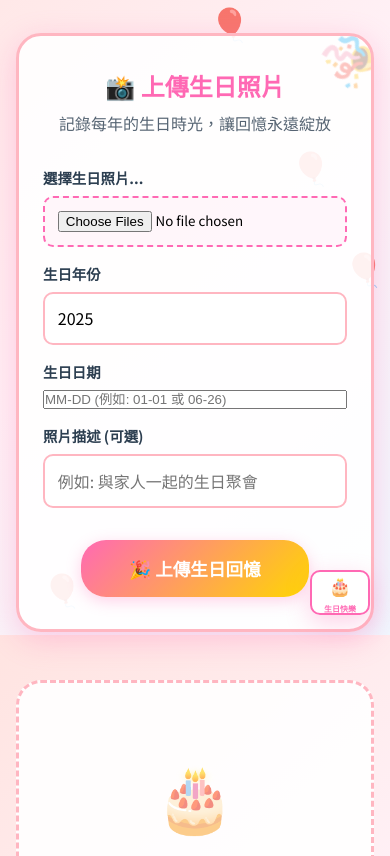
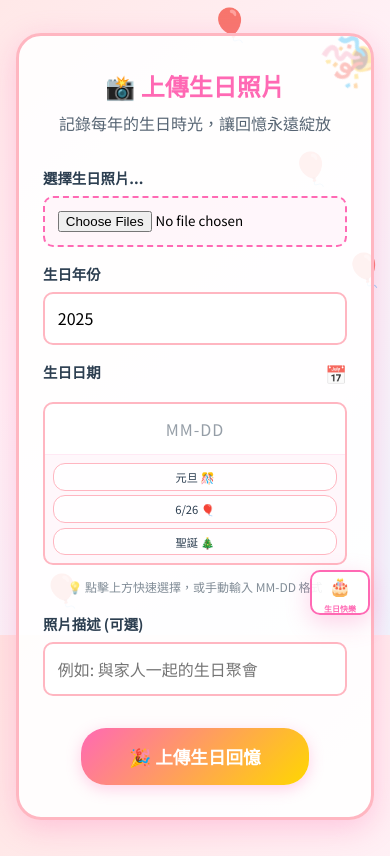
Before and after one commit to DanielHsuJasm/internetcorner, a Flask app: page /birthday/ in a window 390 px wide. Shown: the part 209-1065 px from the top of the page. Run offline with Flask 3, Linux system fonts and the light colour scheme.

Commit message:
birthday page

```diff
--- a/static/css/birthday.css
+++ b/static/css/birthday.css
@@ -382,6 +382,124 @@ main {
     transform: translateY(0);
 }
 
+/* ===== 🎂 美化生日日期欄位的專用樣式 ===== */
+.date-label {
+    display: flex;
+    align-items: center;
+    justify-content: space-between;
+    color: var(--text-dark);
+    font-weight: 600;
+    margin-bottom: 0.5rem;
+    font-size: 0.9rem;
+}
+
+.label-text {
+    flex: 1;
+}
+
+.label-icon {
+    font-size: 1.1rem;
+    opacity: 0.8;
+}
+
+.date-input-container {
+    position: relative;
+    border: 2px solid var(--birthday-secondary);
+    border-radius: 10px;
+    background: white;
+    overflow: hidden;
+    transition: all 0.3s ease;
+}
+
+.date-input-container.valid {
+    border-color: #2ED573;
+    box-shadow: 0 0 0 3px rgba(46, 213, 115, 0.2);
+}
+
+.date-input-container.invalid {
+    border-color: #FF4757;
+    box-shadow: 0 0 0 3px rgba(255, 71, 87, 0.2);
+}
+
+.date-input-container:focus-within {
+    border-color: var(--birthday-primary);
+    box-shadow: 0 0 0 3px rgba(255, 105, 180, 0.2);
+}
+
+#birthday-date {
+    width: 100%;
+    padding: 0.8rem 1rem;
+    border: none;
+    background: transparent;
+    font-family: inherit;
+    font-size: 1rem;
+    text-align: center;
+    letter-spacing: 1px;
+    font-weight: 500;
+    color: var(--text-dark);
+}
+
+#birthday-date:focus {
+    outline: none;
+}
+
+#birthday-date::placeholder {
+    color: rgba(44, 62, 80, 0.5);
+    font-weight: 400;
+}
+
+.date-examples {
+    display: flex;
+    justify-content: space-around;
+    padding: 0.5rem;
+    background: rgba(255, 105, 180, 0.05);
+    border-top: 1px solid rgba(255, 105, 180, 0.1);
+}
+
+.example-item {
+    padding: 0.3rem 0.6rem;
+    background: var(--birthday-card);
+    border: 1px solid var(--birthday-secondary);
+    border-radius: 12px;
+    font-size: 0.75rem;
+    cursor: pointer;
+    transition: all 0.3s ease;
+    user-select: none;
+    font-weight: 500;
+    color: var(--text-dark);
+    min-width: 50px;
+    text-align: center;
+    position: relative;
+}
+
+.example-item:hover {
+    background: var(--birthday-primary);
+    color: white;
+    border-color: var(--birthday-primary);
+    transform: translateY(-1px);
+    box-shadow: 0 2px 8px var(--birthday-shadow);
+}
+
+.example-item.selected {
+    background: var(--birthday-primary);
+    color: white;
+    border-color: var(--birthday-primary);
+    box-shadow: 0 3px 12px var(--birthday-shadow);
+}
+
+.date-help {
+    margin-top: 0.5rem;
+    text-align: center;
+}
+
+.date-help small {
+    color: rgba(44, 62, 80, 0.6);
+    font-size: 0.8rem;
+    display: inline-flex;
+    align-items: center;
+    gap: 0.3rem;
+}
+
 /* ===== 年份篩選 ===== */
 .filter-section {
     width: 100%;
@@ -750,6 +868,53 @@ main {
     50% { opacity: 1; }
 }
 
+/* ===== 動畫效果 ===== */
+@keyframes dateInputSuccess {
+    0% { transform: scale(1); }
+    50% { transform: scale(1.02); }
+    100% { transform: scale(1); }
+}
+
+.date-input-container.valid {
+    animation: dateInputSuccess 0.3s ease;
+}
+
+/* 錯誤狀態動畫 */
+@keyframes dateInputError {
+    0%, 100% { transform: translateX(0); }
+    25% { transform: translateX(-3px); }
+    75% { transform: translateX(3px); }
+}
+
+.date-input-container.invalid {
+    animation: dateInputError 0.3s ease;
+}
+
+/* 懸停提示 */
+.example-item::after {
+    content: attr(data-date);
+    position: absolute;
+    bottom: 100%;
+    left: 50%;
+    transform: translateX(-50%);
+    background: rgba(0, 0, 0, 0.8);
+    color: white;
+    padding: 0.3rem 0.6rem;
+    border-radius: 6px;
+    font-size: 0.7rem;
+    opacity: 0;
+    visibility: hidden;
+    transition: all 0.3s ease;
+    margin-bottom: 0.3rem;
+    white-space: nowrap;
+    z-index: 10;
+}
+
+.example-item:hover::after {
+    opacity: 1;
+    visibility: visible;
+}
+
 /* ===== 響應式設計 ===== */
 @media (max-width: 768px) {
     header h1 {
@@ -823,6 +988,21 @@ main {
         padding: 25px;
         width: 95%;
     }
+
+    /* 響應式日期欄位 */
+    .date-examples {
+        flex-direction: column;
+        gap: 0.3rem;
+    }
+
+    .example-item {
+        font-size: 0.8rem;
+        padding: 0.4rem 0.8rem;
+    }
+
+    .date-help small {
+        font-size: 0.75rem;
+    }
 }
 
 @media (max-width: 480px) {
@@ -850,4 +1030,26 @@ main {
     .birthday-message p {
         font-size: 1rem;
     }
+
+    /* 小螢幕日期欄位優化 */
+    .date-label {
+        flex-direction: column;
+        align-items: flex-start;
+        gap: 0.2rem;
+    }
+
+    .label-icon {
+        align-self: flex-end;
+        margin-top: -1.5rem;
+    }
+
+    .example-item {
+        font-size: 0.7rem;
+        padding: 0.3rem 0.5rem;
+    }
 }
+
+/* 確保在表單網格中的對齊 */
+.form-group .date-input-container {
+    margin-top: 0.5rem;
+}
--- a/static/js/birthday.js
+++ b/static/js/birthday.js
@@ -9,6 +9,11 @@ document.addEventListener('DOMContentLoaded', function() {
     const birthdayCard = document.querySelector('.birthday-card-container');
     const birthdayMessage = document.querySelector('.birthday-message');
 
+    // 🎂 生日日期欄位相關元素
+    const birthdayDateInput = document.getElementById('birthday-date');
+    const exampleItems = document.querySelectorAll('.example-item');
+    const dateContainer = document.querySelector('.date-input-container');
+
     // 設定當前年份
     const currentYear = new Date().getFullYear();
     const yearInput = document.getElementById('birthday-year');
@@ -16,8 +21,135 @@ document.addEventListener('DOMContentLoaded', function() {
         yearInput.value = currentYear;
     }
 
-    // 生日卡片功能
-    if (birthdayCard && birthdayMessage) {
+    // ===== 🎂 生日日期欄位功能 =====
+    function initBirthdayDateField() {
+        if (!birthdayDateInput || !exampleItems.length || !dateContainer) {
+            console.warn('生日日期欄位元素未找到');
+            return;
+        }
+
+        // 快速選擇示例日期
+        exampleItems.forEach(item => {
+            item.addEventListener('click', function() {
+                const date = this.getAttribute('data-date');
+                birthdayDateInput.value = date;
+                birthdayDateInput.focus();
+
+                // 添加選中效果
+                exampleItems.forEach(i => i.classList.remove('selected'));
+                this.classList.add('selected');
+
+                // 驗證輸入
+                validateDateInput();
+
+                console.log(`📅 快速選擇日期: ${date}`);
+            });
+        });
+
+        // 日期格式化和驗證
+        birthdayDateInput.addEventListener('input', function(e) {
+            let value = e.target.value.replace(/[^\d]/g, ''); // 只保留數字
+
+            if (value.length >= 2) {
+                // 自動添加 "-" 分隔符
+                value = value.substring(0, 2) + '-' + value.substring(2, 4);
+            }
+
+            e.target.value = value;
+            validateDateInput();
+        });
+
+        // 鍵盤事件處理
+        birthdayDateInput.addEventListener('keydown', function(e) {
+            // 允許的按鍵：數字、退格、刪除、Tab、方向鍵
+            const allowedKeys = ['Backspace', 'Delete', 'Tab', 'ArrowLeft', 'ArrowRight', 'ArrowUp', 'ArrowDown'];
+            const isNumber = e.key >= '0' && e.key <= '9';
+
+            if (!isNumber && !allowedKeys.includes(e.key)) {
+                e.preventDefault();
+            }
+        });
+
+        // 失焦驗證
+        birthdayDateInput.addEventListener('blur', function() {
+            validateDateInput();
+        });
+
+        // 驗證日期輸入
+        function validateDateInput() {
+            const value = birthdayDateInput.value;
+            const dateRegex = /^(0[1-9]|1[0-2])-(0[1-9]|[12][0-9]|3[01])$/;
+
+            if (value === '') {
+                setInputState('normal');
+                return;
+            }
+
+            if (dateRegex.test(value)) {
+                const [month, day] = value.split('-').map(Number);
+
+                // 檢查月份和日期的有效性
+                if (isValidDate(month, day)) {
+                    setInputState('valid');
+                    updateSelectedExample(value);
+                } else {
+                    setInputState('invalid');
+                }
+            } else {
+                setInputState('invalid');
+            }
+        }
+
+        // 檢查日期有效性
+        function isValidDate(month, day) {
+            const daysInMonth = [31, 29, 31, 30, 31, 30, 31, 31, 30, 31, 30, 31];
+            return day <= daysInMonth[month - 1];
+        }
+
+        // 設置輸入框狀態
+        function setInputState(state) {
+            const container = dateContainer;
+            container.classList.remove('valid', 'invalid', 'normal');
+            container.classList.add(state);
+
+            if (state === 'valid') {
+                console.log('✅ 日期格式正確');
+            } else if (state === 'invalid') {
+                console.log('❌ 日期格式錯誤');
+            }
+        }
+
+        // 更新選中的示例
+        function updateSelectedExample(value) {
+            exampleItems.forEach(item => {
+                item.classList.remove('selected');
+                if (item.getAttribute('data-date') === value) {
+                    item.classList.add('selected');
+                }
+            });
+        }
+
+        // 懸停效果
+        exampleItems.forEach(item => {
+            item.addEventListener('mouseenter', function() {
+                this.style.transform = 'scale(1.05)';
+            });
+
+            item.addEventListener('mouseleave', function() {
+                this.style.transform = 'scale(1)';
+            });
+        });
+
+        console.log('📅 生日日期欄位已初始化');
+    }
+
+    // ===== 生日卡片功能 =====
+    function initBirthdayCard() {
+        if (!birthdayCard || !birthdayMessage) {
+            console.warn('生日卡片元素未找到');
+            return;
+        }
+
         let isCardOpen = false;
 
         birthdayCard.addEventListener('click', function(e) {
@@ -71,9 +203,18 @@ document.addEventListener('DOMContentLoaded', function() {
 
             console.log('🎂 生日卡片已關閉');
         }
+
+        console.log('🎂 生日卡片功能已初始化');
     }
 
-    // 照片模態框功能
+    // ===== 照片模態框功能 =====
+    function initPhotoModal() {
+        if (!photoModal || !modalImage) {
+            console.warn('照片模態框元素未找到');
+            return;
+        }
+
+        // 全域函數：顯示照片模態框
         window.showPhotoModal = function(img) {
             const photoCard = img.closest('.photo-card');
             const year = photoCard.dataset.year;
@@ -92,6 +233,7 @@ document.addEventListener('DOMContentLoaded', function() {
             console.log(`📸 顯示照片: ${year}年`);
         };
 
+        // 全域函數：關閉照片模態框
         window.closePhotoModal = function() {
             photoModal.classList.remove('show');
             modalImage.src = '';
@@ -101,7 +243,6 @@ document.addEventListener('DOMContentLoaded', function() {
         };
 
         // 模態框點擊事件
-    if (photoModal) {
         photoModal.addEventListener('click', function(e) {
             if (e.target === photoModal) {
                 closePhotoModal();
@@ -114,16 +255,24 @@ document.addEventListener('DOMContentLoaded', function() {
                 closePhotoModal();
             }
         });
+
+        console.log('📸 照片模態框功能已初始化');
     }
 
-    // 文件上傳處理
-    if (fileInput) {
+    // ===== 文件上傳處理 =====
+    function initFileUpload() {
+        if (!fileInput || !uploadForm) {
+            console.warn('上傳相關元素未找到');
+            return;
+        }
+
+        const uploadSection = document.querySelector('.upload-section');
+
         fileInput.addEventListener('change', function(e) {
             showSelectedFiles(e.target.files);
         });
 
         // 拖拽上傳
-        const uploadSection = document.querySelector('.upload-section');
         if (uploadSection) {
             ['dragenter', 'dragover', 'dragleave', 'drop'].forEach(eventName => {
                 uploadSection.addEventListener(eventName, preventDefaults, false);
@@ -168,7 +317,6 @@ document.addEventListener('DOMContentLoaded', function() {
                 fileInput.files = dataTransfer.files;
 
                 showSelectedFiles(dataTransfer.files);
-            }
             }
         }
 
@@ -251,23 +399,26 @@ document.addEventListener('DOMContentLoaded', function() {
                 previewItem.appendChild(fileSize);
                 previewContainer.appendChild(previewItem);
             });
-    }
 
-    function formatFileSize(bytes) {
-        if (bytes === 0) return '0 Bytes';
-        const k = 1024;
-        const sizes = ['Bytes', 'KB', 'MB', 'GB'];
-        const i = Math.floor(Math.log(bytes) / Math.log(k));
-        return parseFloat((bytes / Math.pow(k, i)).toFixed(2)) + ' ' + sizes[i];
+            console.log(`📁 顯示 ${files.length} 個文件預覽`);
         }
 
         // 表單提交處理
-    if (uploadForm) {
         uploadForm.addEventListener('submit', function(e) {
             if (!fileInput.files || fileInput.files.length === 0) {
                 e.preventDefault();
                 showNotification('請選擇要上傳的生日照片', 'warning');
                 return;
+            }
+
+            // 驗證生日日期
+            if (birthdayDateInput && birthdayDateInput.value) {
+                const dateRegex = /^(0[1-9]|1[0-2])-(0[1-9]|[12][0-9]|3[01])$/;
+                if (!dateRegex.test(birthdayDateInput.value)) {
+                    e.preventDefault();
+                    showNotification('請輸入正確的生日日期格式 (MM-DD)', 'error');
+                    return;
+                }
             }
 
             // 顯示上傳中狀態
@@ -279,6 +430,17 @@ document.addEventListener('DOMContentLoaded', function() {
 
             console.log('🎂 開始上傳生日照片');
         });
+
+        console.log('📁 文件上傳功能已初始化');
+    }
+
+    // ===== 輔助函數 =====
+    function formatFileSize(bytes) {
+        if (bytes === 0) return '0 Bytes';
+        const k = 1024;
+        const sizes = ['Bytes', 'KB', 'MB', 'GB'];
+        const i = Math.floor(Math.log(bytes) / Math.log(k));
+        return parseFloat((bytes / Math.pow(k, i)).toFixed(2)) + ' ' + sizes[i];
     }
 
     // 通知系統
@@ -313,9 +475,11 @@ document.addEventListener('DOMContentLoaded', function() {
                 }
             }, 300);
         }, 4000);
+
+        console.log(`📢 通知: ${message} (${type})`);
     }
 
-    // 響應式處理
+    // ===== 響應式處理 =====
     function handleResize() {
         const gallery = document.querySelector('.birthday-gallery');
         if (gallery) {
@@ -328,7 +492,8 @@ document.addEventListener('DOMContentLoaded', function() {
 
     window.addEventListener('resize', handleResize);
 
-    // 觸摸設備支援
+    // ===== 觸摸設備支援 =====
+    function initTouchSupport() {
         if ('ontouchstart' in window) {
             document.body.classList.add('touch-device');
 
@@ -363,10 +528,15 @@ document.addEventListener('DOMContentLoaded', function() {
                     lastTap = currentTime;
                 });
             });
+
+            console.log('👆 觸摸設備支援已啟用');
+        }
     }
 
-    // 年份篩選增強
+    // ===== 年份篩選增強 =====
+    function initYearFilters() {
         const yearFilters = document.querySelectorAll('.year-filter');
+
         yearFilters.forEach(filter => {
             filter.addEventListener('click', function(e) {
                 // 移除所有 active 類
@@ -387,7 +557,10 @@ document.addEventListener('DOMContentLoaded', function() {
             });
         });
 
-    // 載入動畫
+        console.log('📅 年份篩選功能已初始化');
+    }
+
+    // ===== 載入動畫 =====
     function showLoadingAnimation() {
         const loadingDiv = document.createElement('div');
         loadingDiv.style.cssText = `
@@ -415,7 +588,7 @@ document.addEventListener('DOMContentLoaded', function() {
         }, 3000);
     }
 
-    // 生日特效
+    // ===== 生日特效 =====
     function createBirthdayEffect() {
         // 創建生日特效（例如飄落的彩色紙屑）
         const colors = ['#FF69B4', '#FFB6C1', '#FFD700', '#FF4500', '#32CD32', '#1E90FF'];
@@ -445,26 +618,7 @@ document.addEventListener('DOMContentLoaded', function() {
         }
     }
 
-    // 添加彩色紙屑動畫 CSS
-    if (!document.querySelector('#confetti-styles')) {
-        const style = document.createElement('style');
-        style.id = 'confetti-styles';
-        style.textContent = `
-            @keyframes confetti-fall {
-                0% {
-                    transform: translateY(-50px) rotate(0deg);
-                    opacity: 1;
-                }
-                100% {
-                    transform: translateY(100vh) rotate(360deg);
-                    opacity: 0;
-                }
-            }
-        `;
-        document.head.appendChild(style);
-    }
-
-    // 生日祝福動態效果
+    // ===== 生日祝福動態效果 =====
     function animateBirthdayMessage() {
         const messages = [
             '🎂 生日快樂！',
@@ -488,7 +642,7 @@ document.addEventListener('DOMContentLoaded', function() {
         }
     }
 
-    // 生日音效（可選）
+    // ===== 生日音效（可選） =====
     function playBirthdaySound() {
         try {
             // 創建簡單的生日音效
@@ -532,7 +686,7 @@ document.addEventListener('DOMContentLoaded', function() {
         }
     }
 
-    // 初始化特效
+    // ===== 初始化特效 =====
     function initBirthdayEffects() {
         // 如果是生日月份，自動播放特效
         const currentMonth = new Date().getMonth() + 1;
@@ -549,9 +703,12 @@ document.addEventListener('DOMContentLoaded', function() {
 
         // 啟動動態祝福消息
         animateBirthdayMessage();
+
+        console.log('🎊 生日特效系統已初始化');
     }
 
-    // 添加快捷鍵支援
+    // ===== 快捷鍵支援 =====
+    function initKeyboardShortcuts() {
         document.addEventListener('keydown', function(e) {
             // Ctrl/Cmd + U 快速上傳
             if ((e.ctrlKey || e.metaKey) && e.key === 'u') {
@@ -568,7 +725,10 @@ document.addEventListener('DOMContentLoaded', function() {
             }
         });
 
-    // 性能優化：懶加載圖片
+        console.log('⌨️ 快捷鍵支援已啟用');
+    }
+
+    // ===== 性能優化：懶加載圖片 =====
     function setupLazyLoading() {
         if ('IntersectionObserver' in window) {
             const imageObserver = new IntersectionObserver((entries) => {
@@ -586,13 +746,89 @@ document.addEventListener('DOMContentLoaded', function() {
 
             const lazyImages = document.querySelectorAll('img[data-src]');
             lazyImages.forEach(img => imageObserver.observe(img));
+
+            console.log('🖼️ 圖片懶加載已啟用');
         }
     }
 
-    // 初始化所有功能
-    initBirthdayEffects();
-    setupLazyLoading();
+    // ===== 錯誤處理 =====
+    function setupErrorHandling() {
+        window.addEventListener('error', function(e) {
+            console.error('🚨 頁面錯誤:', e.error);
+            showNotification('頁面發生錯誤，請重新整理頁面', 'error');
+        });
+
+        window.addEventListener('unhandledrejection', function(e) {
+            console.error('🚨 未處理的 Promise 錯誤:', e.reason);
+        });
+
+        console.log('🛡️ 錯誤處理已設置');
+    }
+
+    // ===== 添加彩色紙屑動畫 CSS =====
+    function addConfettiStyles() {
+        if (!document.querySelector('#confetti-styles')) {
+            const style = document.createElement('style');
+            style.id = 'confetti-styles';
+            style.textContent = `
+                @keyframes confetti-fall {
+                    0% {
+                        transform: translateY(-50px) rotate(0deg);
+                        opacity: 1;
+                    }
+                    100% {
+                        transform: translateY(100vh) rotate(360deg);
+                        opacity: 0;
+                    }
+                }
+            `;
+            document.head.appendChild(style);
+        }
+    }
+
+    // ===== 主初始化函數 =====
+    function initializeAll() {
+        try {
+            // 初始化各個功能模組
+            initBirthdayDateField();    // 🎂 生日日期欄位
+            initBirthdayCard();         // 🎂 生日卡片
+            initPhotoModal();           // 📸 照片模態框
+            initFileUpload();           // 📁 文件上傳
+            initTouchSupport();         // 👆 觸摸支援
+            initYearFilters();          // 📅 年份篩選
+            initBirthdayEffects();      // 🎊 生日特效
+            initKeyboardShortcuts();    // ⌨️ 快捷鍵
+            setupLazyLoading();         // 🖼️ 懶加載
+            setupErrorHandling();       // 🛡️ 錯誤處理
+            addConfettiStyles();        // 🎨 動畫樣式
 
             console.log('🎂 生日頁面已完全載入！');
             console.log('💡 可用快捷鍵: Ctrl+U (上傳), Ctrl+E (特效)');
+
+        } catch (error) {
+            console.error('❌ 初始化過程中發生錯誤:', error);
+            showNotification('頁面初始化失敗，某些功能可能無法正常使用', 'error');
+        }
+    }
+
+    // ===== 開始初始化 =====
+    initializeAll();
+
+    // ===== 調試功能（開發模式） =====
+    if (window.location.hostname === 'localhost' || window.location.hostname === '127.0.0.1') {
+        // 開發模式下的調試函數
+        window.birthdayDebug = {
+            triggerEffect: createBirthdayEffect,
+            playSound: playBirthdaySound,
+            showNotification: showNotification,
+            testDateValidation: function(date) {
+                birthdayDateInput.value = date;
+                birthdayDateInput.dispatchEvent(new Event('input'));
+                console.log(`測試日期: ${date}`);
+            }
+        };
+
+        console.log('🔧 開發模式調試功能已啟用');
+        console.log('💡 調試指令: birthdayDebug.triggerEffect(), birthdayDebug.playSound(), etc.');
+    }
 });
--- a/templates/birthday/index.html
+++ b/templates/birthday/index.html
@@ -87,13 +87,28 @@
                                placeholder="例如: {{ current_year }}">
                     </div>
 
-                    <!-- 🔧 新增生日日期欄位 -->
+                    <!-- 🎂 美化後的生日日期欄位 -->
                     <div class="form-group">
-                        <label for="birthday-date">生日日期</label>
-                        <input type="text" id="birthday-date" name="birthday_date"
-                               pattern="[0-1][0-9]-[0-3][0-9]"
-                               placeholder="MM-DD (例如: 01-01 或 06-26)"
-                               title="請輸入 MM-DD 格式，例如 01-01">
+                        <label for="birthday-date" class="date-label">
+                            <span class="label-text">生日日期</span>
+                            <span class="label-icon">📅</span>
+                        </label>
+                        <div class="date-input-container">
+                            <input type="text" id="birthday-date" name="birthday_date"
+                                   pattern="(0[1-9]|1[0-2])-(0[1-9]|[12][0-9]|3[01])"
+                                   placeholder="MM-DD"
+                                   title="請輸入月份-日期格式，例如 01-01 或 06-26"
+                                   maxlength="5"
+                                   autocomplete="off">
+                            <div class="date-examples">
+                                <span class="example-item" data-date="01-01">元旦 🎊</span>
+                                <span class="example-item" data-date="06-26">6/26 🎈</span>
+                                <span class="example-item" data-date="12-25">聖誕 🎄</span>
+                            </div>
+                        </div>
+                        <div class="date-help">
+                            <small>💡 點擊上方快速選擇，或手動輸入 MM-DD 格式</small>
+                        </div>
                     </div>
 
                     <div class="form-group full-width">
```
Also changed, not shown: docs/README.md. Lines whose indentation alone changed are shown as unchanged.
